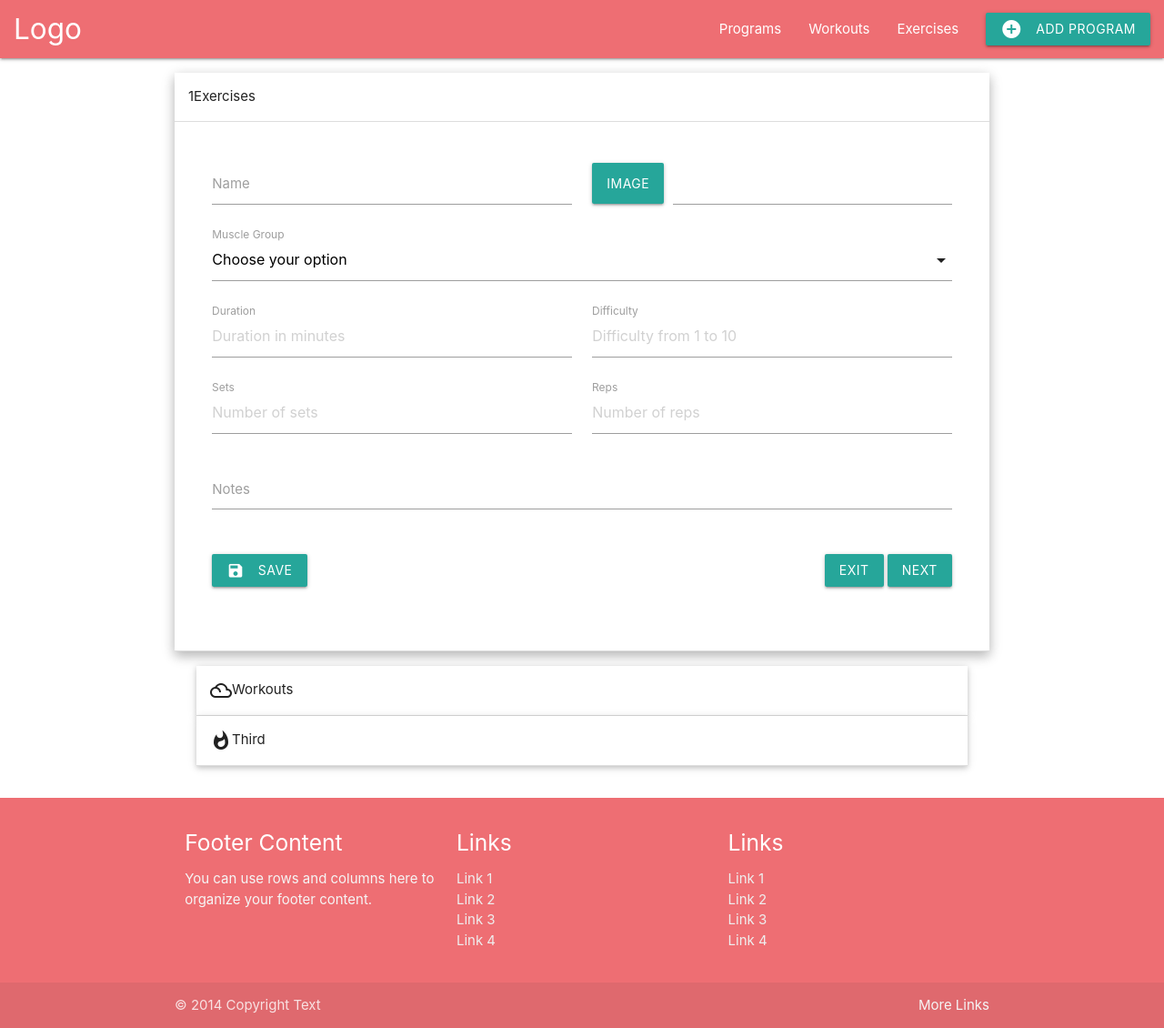
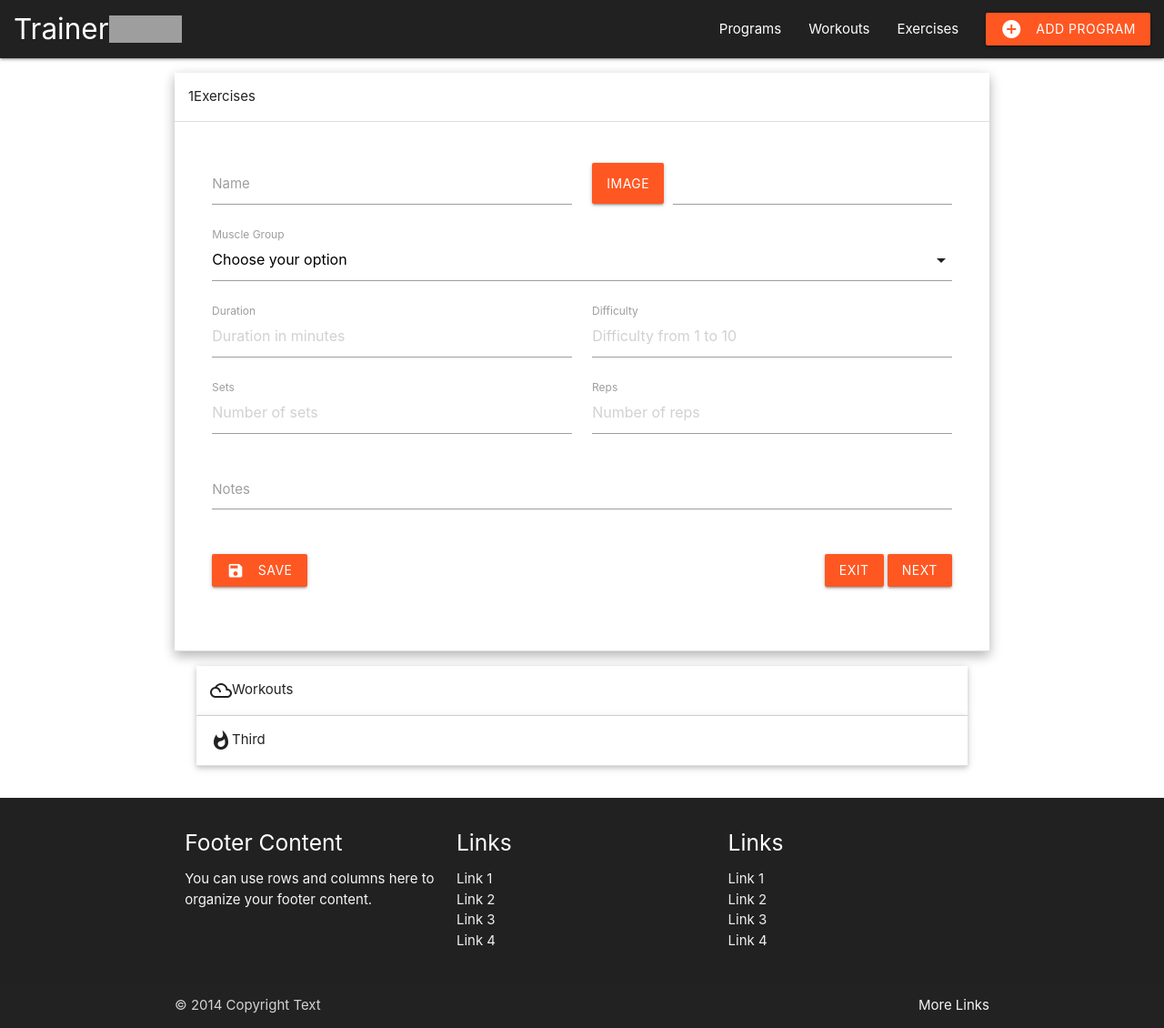
Before and after one commit to K0vacs/traineroneone, a Flask app: page /add-program/ in a window 1280 px wide. Shown: the whole page at 91% size. Run offline with Flask 2, Linux system fonts and the light colour scheme; data that the repository does not hold is empty; some libraries are stand-ins or nearby versions; grey boxes are pictures that could not be loaded.

Commit message:
Colour scheme changed

```diff
--- a/static/css/style.css
+++ b/static/css/style.css
@@ -1,6 +1,9 @@
 /* ----- Not Added to SCSS Styling ----- */
 
-
+nav .brand-logo {
+  display: flex;
+  align-items: center;
+}
 
 .collapse-header {
   display: -webkit-box;
--- a/static/js/main.js
+++ b/static/js/main.js
@@ -12,7 +12,7 @@ $(document).ready(function() {
     accessibility: true,
     autoplay: true,
     arrows: true,
-    autoplaySpeed: 5000,
+    autoplaySpeed: 3000,
     dots: true,
     useTransform: false
   });
--- a/templates/add-program.html
+++ b/templates/add-program.html
@@ -14,7 +14,7 @@
                                     <label for="exercise-name">Name</label>
                                 </div>
                                 <div class="file-field input-field col s6">
-                                    <div class="btn">
+                                    <div class="btn deep-orange">
                                         <span>Image</span>
                                         <input id="file-input" type="file" name="exerciseImage" required>
                                     </div>
@@ -67,11 +67,11 @@
                             </div>
                             <div class="row">
                                 <div class="col s6">
-                                    <button type="submit" data-save="exercise" class="waves-effect waves-light btn"><i class="material-icons left">save</i>Save</button>
+                                    <button type="submit" data-save="exercise" class="deep-orange waves-effect waves-light btn"><i class="material-icons left">save</i>Save</button>
                                 </div>
                                 <div class="col s6 form-nav">
-                                    <button type="button" data-nav="home" class="waves-effect waves-light btn">Exit</button>
-                                    <button type="button" data-nav="workouts" class="waves-effect waves-light btn">Next</button>
+                                    <button type="button" data-nav="home" class="deep-orange waves-effect waves-light btn">Exit</button>
+                                    <button type="button" data-nav="workouts" class="deep-orange waves-effect waves-light btn">Next</button>
                                 </div>
                             </div>
                         </form>
@@ -89,7 +89,7 @@
                                     <label for="workout-name">Name</label>
                                 </div>
                                 <div class="file-field input-field col s6">
-                                    <div class="btn">
+                                    <div class="btn deep-orange">
                                         <span>Image</span>
                                         <input id="file-input" type="file" name="exerciseImage" required>
                                     </div>
@@ -112,11 +112,11 @@
                             </div>
                             <div class="row">
                                 <div class="col s6">
-                                    <button type="submit" data-save="workout" class="waves-effect waves-light btn"><i class="material-icons left">save</i>Save</button>
+                                    <button type="submit" data-save="workout" class="deep-orange waves-effect waves-light btn"><i class="material-icons left">save</i>Save</button>
                                 </div>
                                 <div class="col s6 form-nav">
-                                    <button type="button" data-nav="exercises" class="waves-effect waves-light btn">Prev</button>
-                                    <button type="button" data-nav="program" class="waves-effect waves-light btn">Next</button>
+                                    <button type="button" data-nav="exercises" class="deep-orange waves-effect waves-light btn">Prev</button>
+                                    <button type="button" data-nav="program" class="deep-orange waves-effect waves-light btn">Next</button>
                                 </div>
                             </div>
                         </form>
@@ -128,11 +128,11 @@
                 <div class="collapsible-body">
                     <div class="row">
                         <div class="col s6">
-                            <button type="submit" data-save="exercise" class="waves-effect waves-light btn"><i class="material-icons left">save</i>Save</button>
+                            <button type="submit" data-save="exercise" class="deep-orange waves-effect waves-light btn"><i class="material-icons left">save</i>Save</button>
                         </div>
                         <div class="col s6 form-nav">
-                            <button type="button" data-nav="workouts" class="waves-effect waves-light btn">Prev</button>
-                            <button type="button" data-nav="home" class="waves-effect waves-light btn">Exit</button>
+                            <button type="button" data-nav="workouts" class="deep-orange waves-effect waves-light btn">Prev</button>
+                            <button type="button" data-nav="home" class="deep-orange waves-effect waves-light btn">Exit</button>
                         </div>
                     </div>
                 </div>
--- a/templates/base.html
+++ b/templates/base.html
@@ -17,28 +17,32 @@
 </head>
 <body>
 
-    <nav>
+    <nav class="grey darken-4">
         <div class="nav-wrapper">
-            <a href="{{url_for('home')}}" class="brand-logo">Logo</a>
+            <a href="{{url_for('home')}}" class="brand-logo">
+                Trainer
+                <img src="https://traineroneonebucket.s3-eu-west-1.amazonaws.com/icon.png" height="30px" />
+                <img src="https://traineroneonebucket.s3-eu-west-1.amazonaws.com/icon.png" height="30px" />
+            </a>
             <a href="#" data-target="mobile-demo" class="sidenav-trigger"><i class="material-icons">menu</i></a>
             <ul class="right hide-on-med-and-down">
                 <li><a href="{{url_for('home')}}">Programs</a></li>
                 <li><a href="{{url_for('workouts')}}">Workouts</a></li>
                 <li><a href="{{url_for('excersises')}}">Exercises</a></li>
-                <a href="{{url_for('add_program')}}" class="waves-effect waves-light btn"><i class="material-icons left">add_circle</i>add program</a>
+                <a href="{{url_for('add_program')}}" class="deep-orange waves-effect waves-light btn"><i class="material-icons left">add_circle</i>add program</a>
             </ul>
         </div>
         <ul class="sidenav" id="mobile-demo">
             <li><a href="{{url_for('home')}}">Programs</a></li>
             <li><a href="{{url_for('workouts')}}">Workouts</a></li>
             <li><a href="{{url_for('excersises')}}">Exercises</a></li>
-            <a href="{{url_for('add_program')}}" class="waves-effect waves-light btn"><i class="material-icons left">add_circle</i>add program</a>
+            <a href="{{url_for('add_program')}}" class="deep-orange waves-effect waves-light btn"><i class="material-icons left">add_circle</i>add program</a>
         </ul>
     </nav>
 
     {% block content %} {% endblock %}
 
-    <footer class="page-footer">
+    <footer class="grey darken-4 page-footer">
         <div class="container">
             <div class="row">
                 <div class="col s4">
--- a/templates/excersises.html
+++ b/templates/excersises.html
@@ -20,7 +20,7 @@
                     <div class="card">
                         <div class="card-image">
                             <img src="https://imgnooz.com/sites/default/files/wallpaper/nature/60859/beautiful-mountain-view-wallpapers-60859-6213432.jpg" height="200">
-                            <a class="btn-floating halfway-fab waves-effect waves-light red"><i class="material-icons">filter_list</i></a>
+                            <a class="deep-orange btn-floating halfway-fab waves-effect waves-light red"><i class="material-icons">filter_list</i></a>
                         </div>
                         <div class="card-content">
                             <span class="card-title">Card Title</span>
@@ -34,7 +34,7 @@
                     <div class="card">
                         <div class="card-image">
                             <img src="https://imgnooz.com/sites/default/files/wallpaper/nature/60859/beautiful-mountain-view-wallpapers-60859-6213432.jpg" height="200">
-                            <a class="btn-floating halfway-fab waves-effect waves-light red"><i class="material-icons">filter_list</i></a>
+                            <a class="deep-orange btn-floating halfway-fab waves-effect waves-light red"><i class="material-icons">filter_list</i></a>
                         </div>
                         <div class="card-content">
                             <span class="card-title">Card Title</span>
```
Also changed, not shown: templates/home.html (+5 -5 lines).
